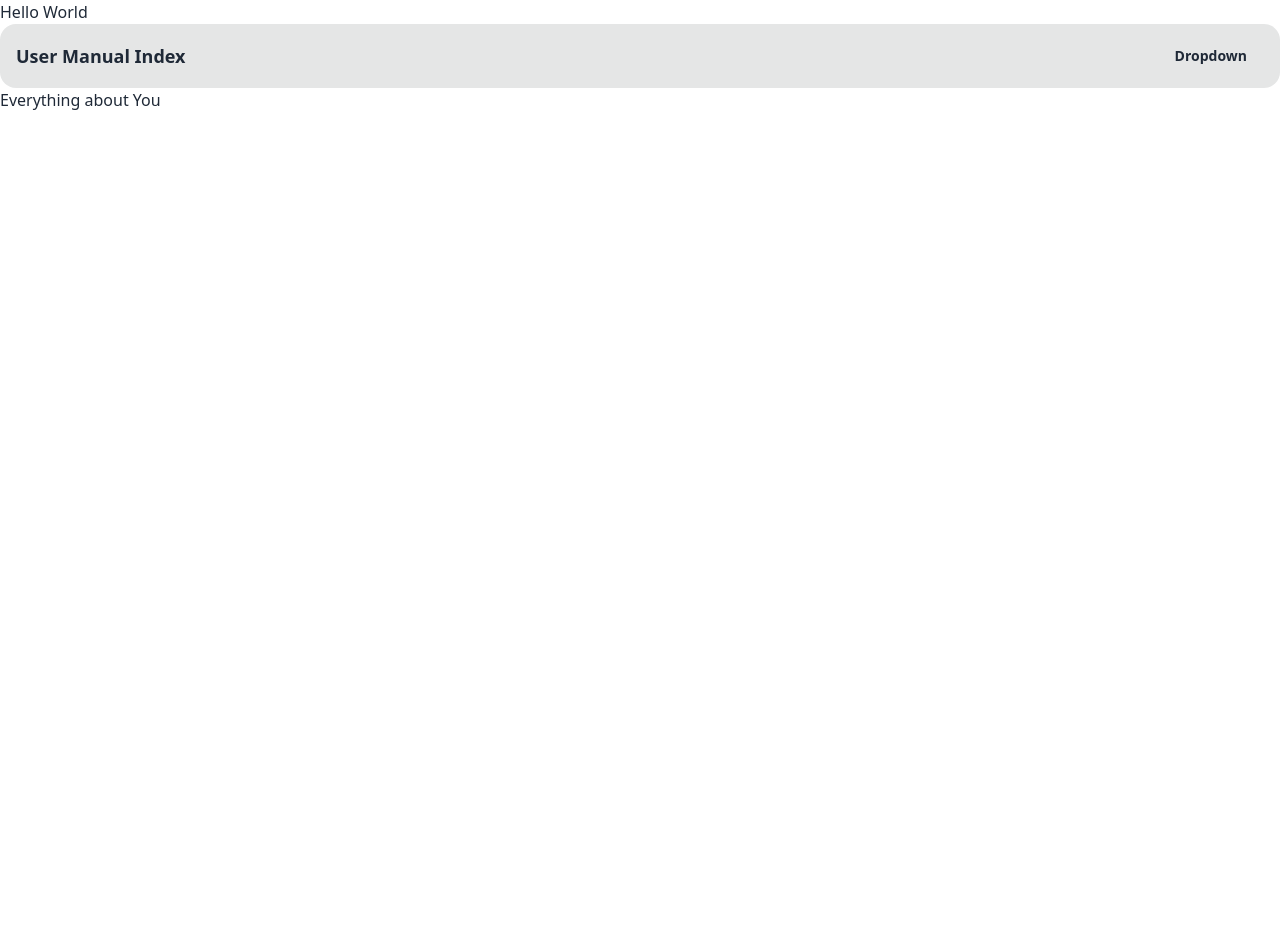
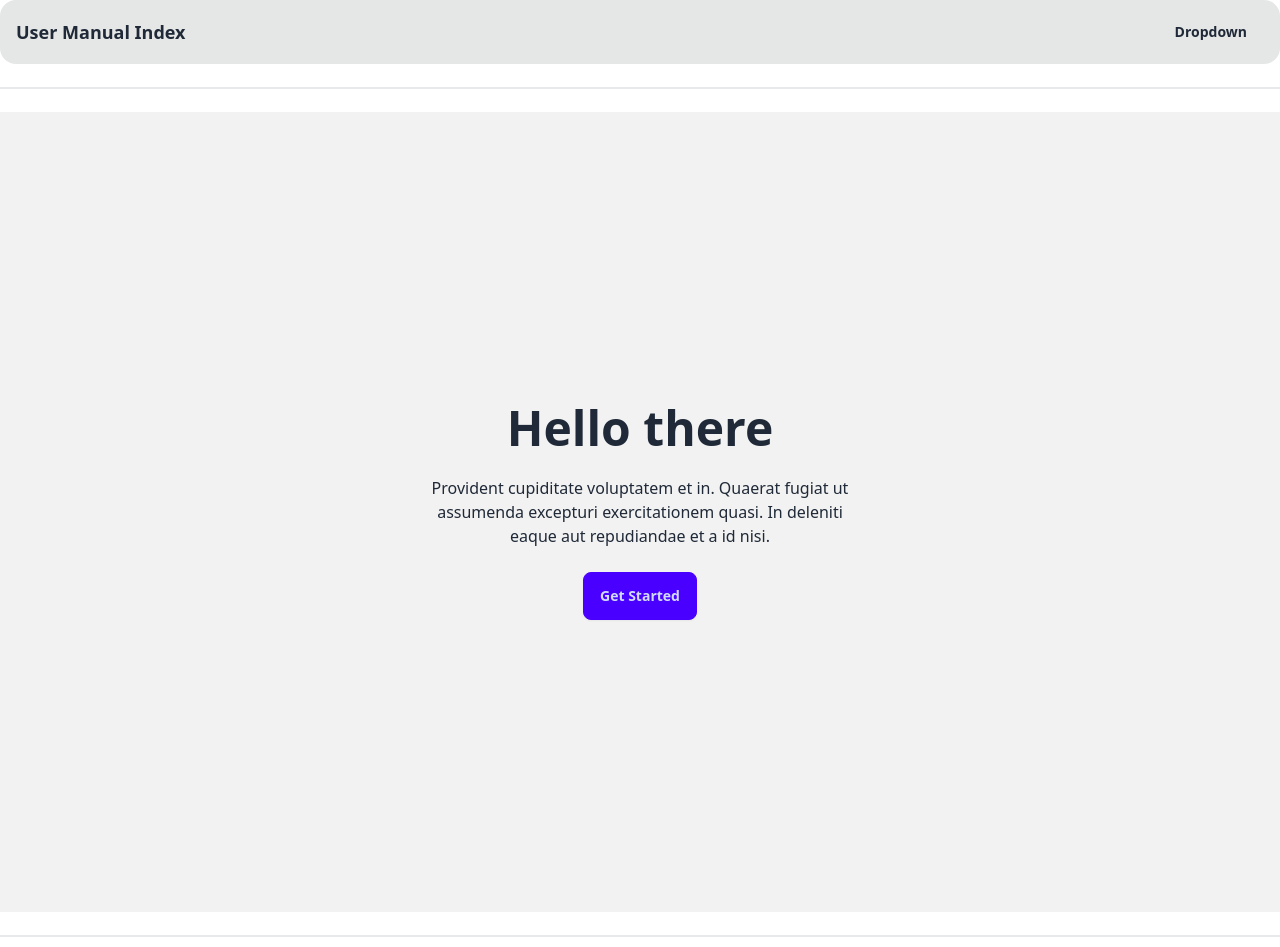
Before and after one commit to Roupstrer02/Roupstrer02.github.io, a plain HTML site: page index.html in a window 1280 px wide. Shown: the top 947 px of the page. Before the commit the page ends 800 px from the top, so only its background shows below. Drawn offline with nearby package versions, Linux system fonts and the light colour scheme.

Commit message:
Added image for profile menu example

```diff
--- a/index.html
+++ b/index.html
@@ -6,7 +6,6 @@
         <script src="https://cdn.tailwindcss.com"></script>
     </head>
     <body>
-        <h1>Hello World</h1>
         <div class="navbar bg-base-300 rounded-box">
             <div class="flex-1 px-2 lg:flex-none">
               <a class="text-lg font-bold">User Manual Index</a>
@@ -15,6 +14,7 @@
               <div class="flex items-stretch">
                 <div class="dropdown dropdown-end">
                   <div tabindex="0" role="button" class="btn btn-ghost rounded-btn">Dropdown</div>
+
                   <ul tabindex="0" class="menu dropdown-content z-[1] p-2 shadow bg-base-100 rounded-box w-52 mt-4">
                     <li><a href="#Everything_about_You">Everything about You</a></li>
                     <li><a>Item 2</a></li>
@@ -24,7 +24,25 @@
             </div>
         </div>
 
-        <a id="Everything_about_You">Everything about You</a>
+        <div class="flex flex-col w-full">
+        <div class="divider"></div>
+        </div>
+
+        <a id="Everything_about_You"></a>
+
+        <div class="hero min-h-screen bg-base-200">
+            <div class="hero-content text-center">
+                <div class="max-w-md">
+                    <h1 class="text-5xl font-bold">Hello there</h1>
+                    <p class="py-6">Provident cupiditate voluptatem et in. Quaerat fugiat ut assumenda excepturi exercitationem quasi. In deleniti eaque aut repudiandae et a id nisi.</p>
+                    <button class="btn btn-primary">Get Started</button>
+                </div>
+            </div>
+        </div>
+
+        <div class="divider"></div>
+
+        <img src="ProfileMenuScreen.png" alt="Profile Menu Screen">
 
     </body>
 </html>
```
Also changed, not shown: ProfileMenuScreen.png (added).
